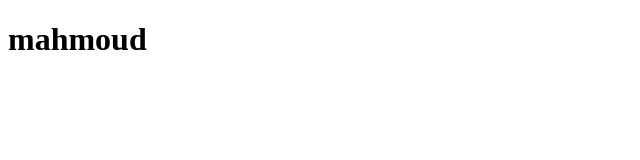
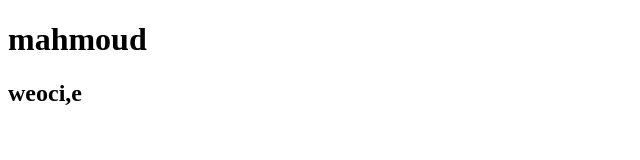
Before and after one commit to MahmoudMekawy68627/NEw-Now-, a plain HTML site: page index.html in a window 1280 px wide. Shown: the whole page, without its empty margins (0-640 px from the left). Drawn offline with Linux system fonts and the light colour scheme.

Commit message:
modified the html file

```diff
--- a/index.html
+++ b/index.html
@@ -9,5 +9,6 @@
 </head>
 <body>
     <h1>mahmoud</h1>
+    <h2>weoci,e</h2>
 </body>
 </html>
```
